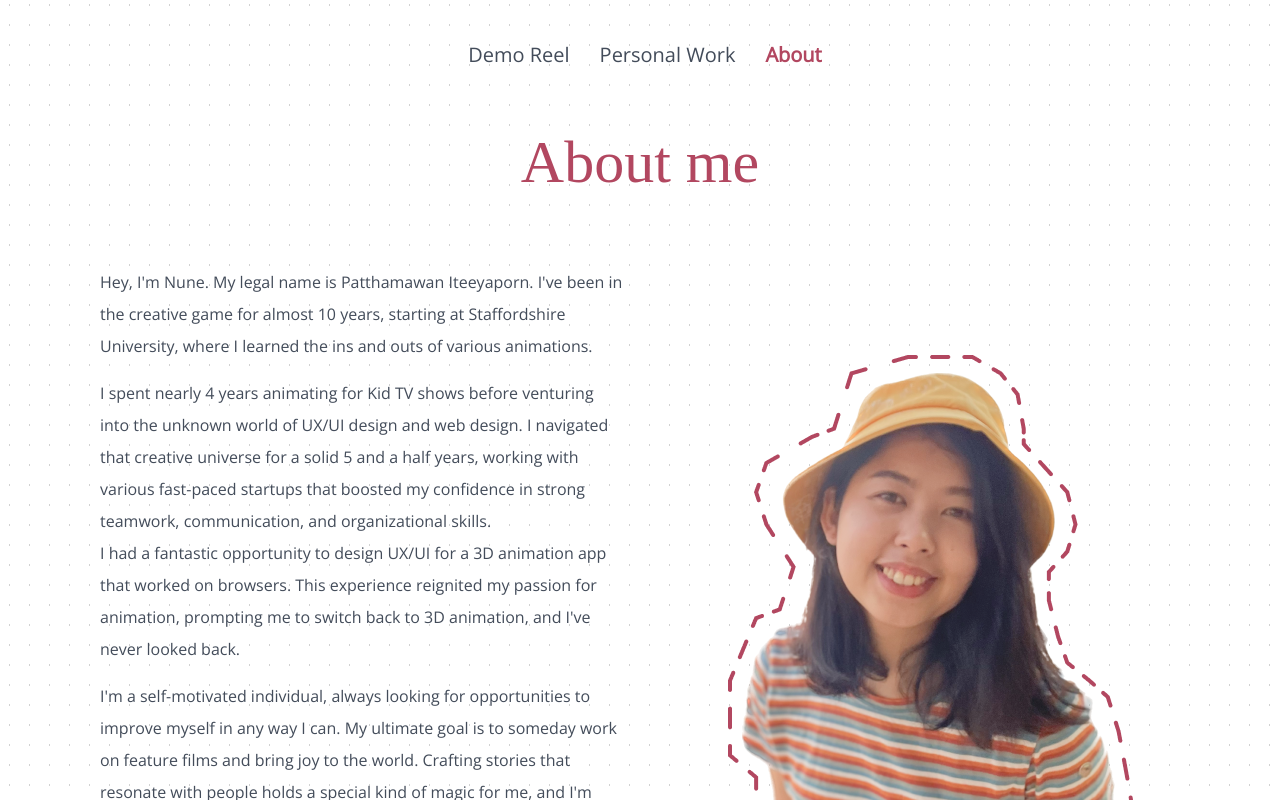
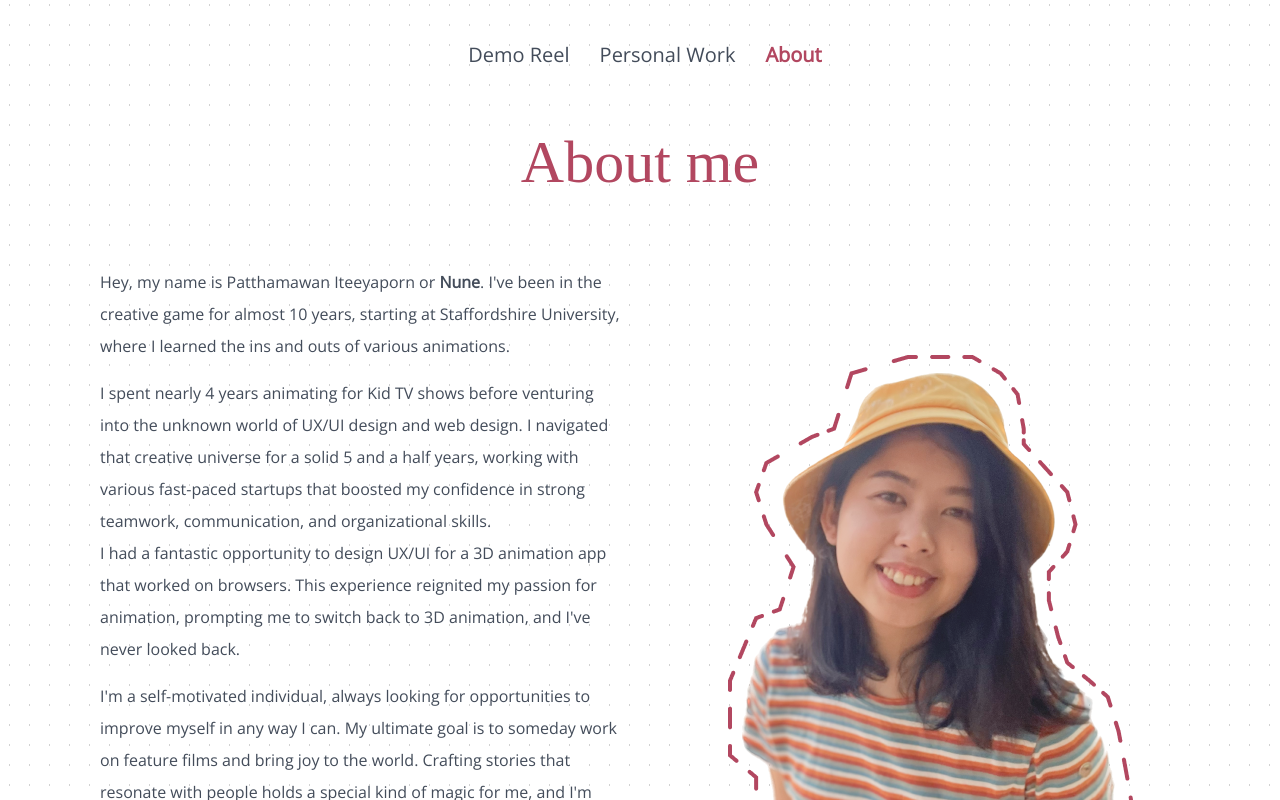
Before and after one commit to patthamawan/Portfolio, a React (Create React App) app: page /about in a window 1280 px wide. Shown: the top 800 px of the page. Built offline with nearby package versions, Linux system fonts and the light colour scheme; a web font is replaced by a local one.

Commit message:
name change

```diff
--- a/src/pages/AboutPage.js
+++ b/src/pages/AboutPage.js
@@ -17,7 +17,7 @@ const About = () => {
           <Row>
               <Col md={6}>
               <div className='about'>
-                <p>Hey, I'm Nune. My legal name is Patthamawan Iteeyaporn. I've been in the creative game for almost 10 years, starting at Staffordshire University, where I learned the ins and outs of various animations.</p>
+                <p>Hey, my name is Patthamawan Iteeyaporn or <b>Nune</b>. I've been in the creative game for almost 10 years, starting at Staffordshire University, where I learned the ins and outs of various animations.</p>
                 <p>
                 I spent nearly 4 years animating for Kid TV shows before venturing into the unknown world of UX/UI design and web design.
                 I navigated that creative universe for a solid 5 and a half years, working with various fast-paced startups that boosted my confidence in strong teamwork, communication, and organizational skills.
```
